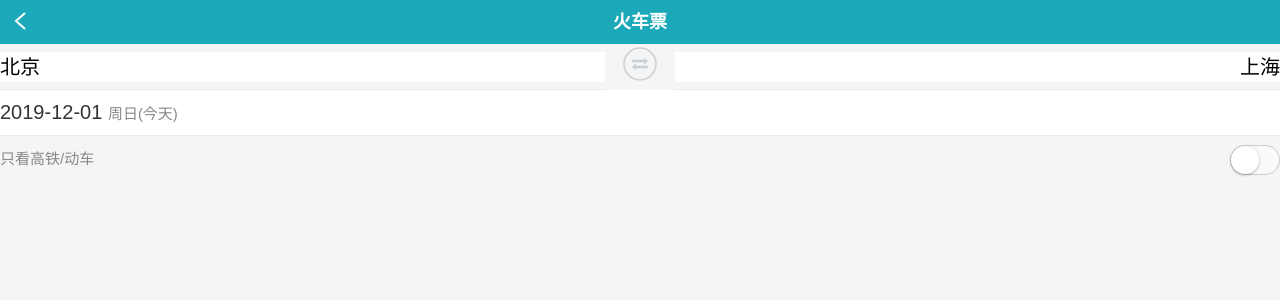
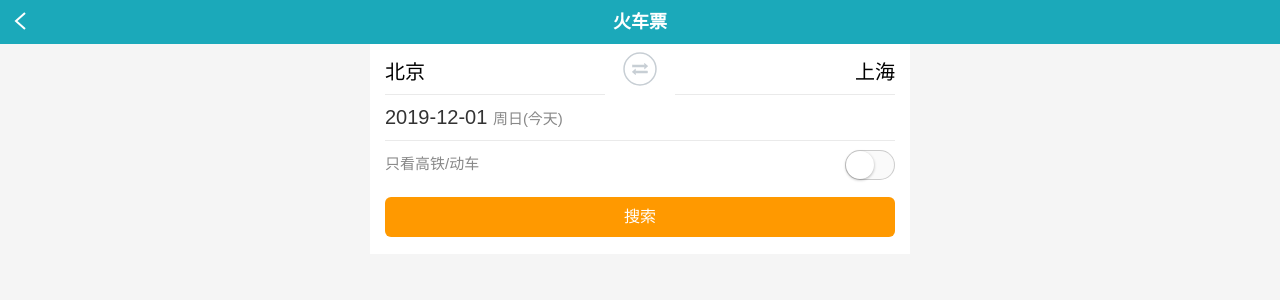
Before and after one commit to wq93/train-ticket, a React app: page / in a window 1280 px wide. Shown: the top 300 px of the page. Built offline with nearby package versions, Linux system fonts and the light colour scheme.

Commit message:
8-14 add app.js submit comp

```diff
--- a/src/index/App.jsx
+++ b/src/index/App.jsx
@@ -105,6 +105,8 @@ function App(props) {
     <div>
       <div className="header-wrapper">
         <Header title="火车票" onBack={onBack} />
+      </div>
+      <form action="./query.html" className="form">
         <Journey
           from={ from }
           to={ to }
@@ -114,7 +116,8 @@ function App(props) {
           highSpeed={highSpeed}
           { ...highSpeedCbs }
         />
-      </div>
+        <Submit />
+      </form>
       <CitySelector
         show={isCitySelectorVisible}
         cityData={cityData}
```
